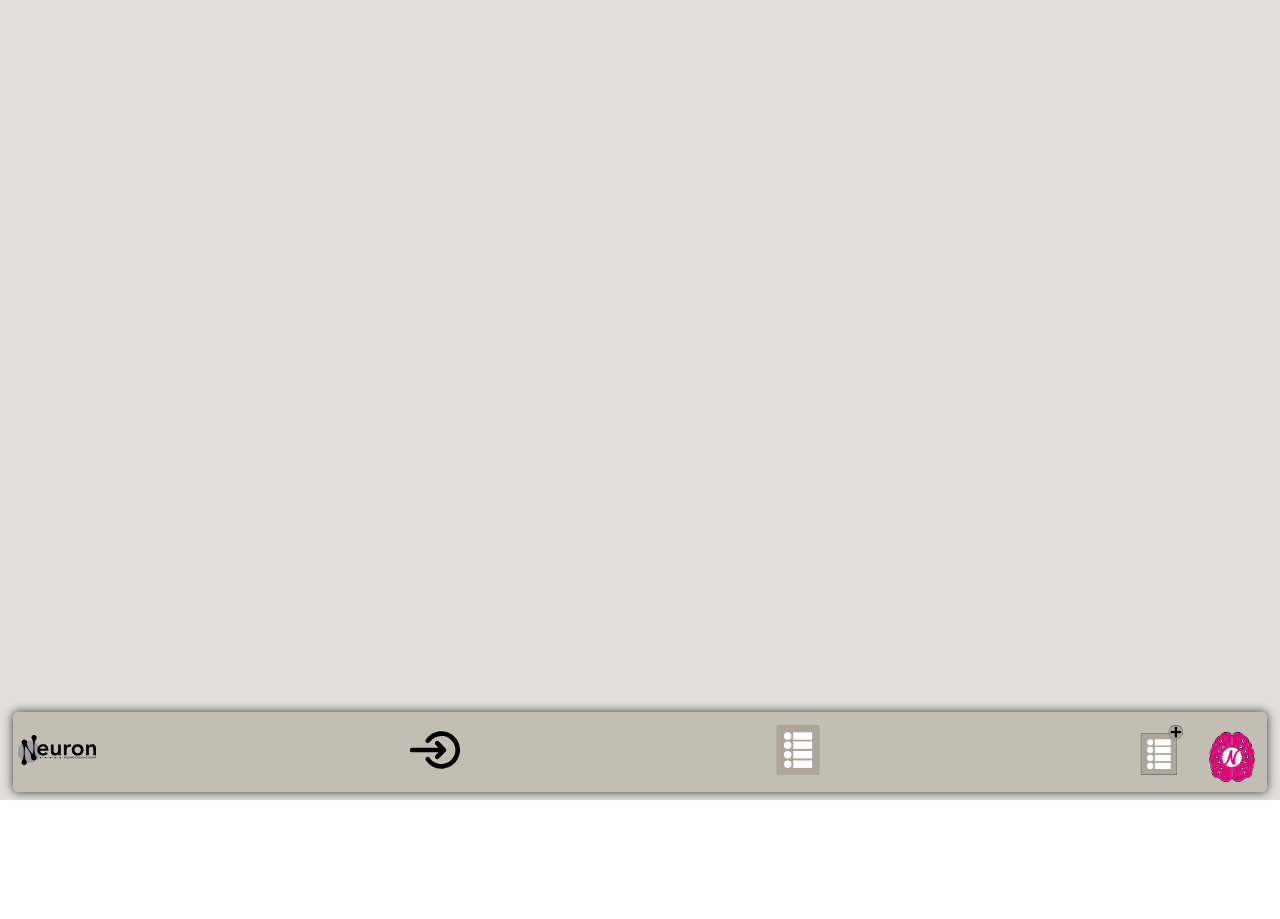
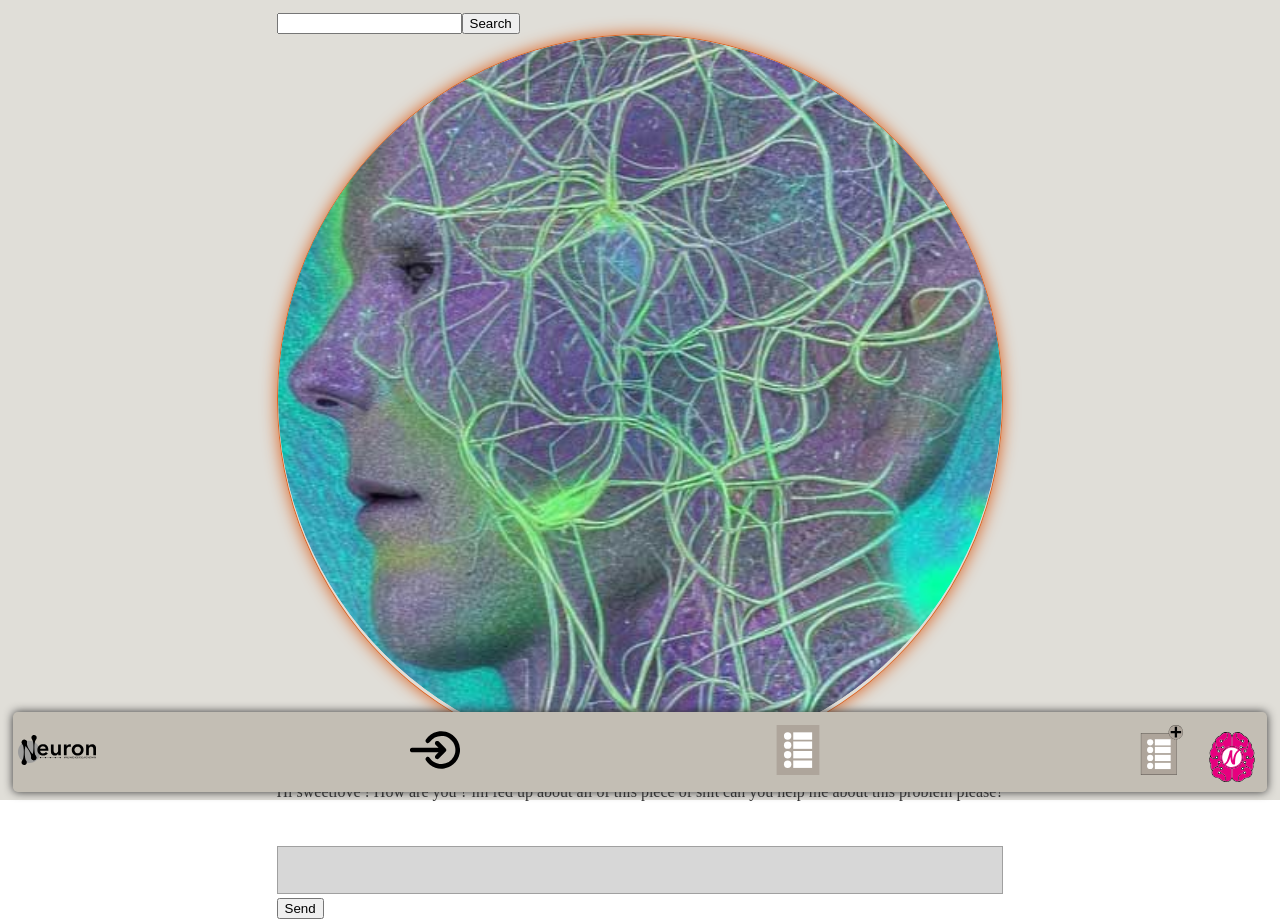
Before and after one commit to WildCodeSchool/2022-09-JS-PARIS-NEURON, a React (Vite) app in the folder frontend/: page /userprofile in a window 1280 px wide. Before the commit the page ends 800 px from the top, so only its background shows below. Built offline with nearby package versions, Linux system fonts and the light colour scheme; what react-fusioncharts would draw is missing.

Commit message:
add PrivateMessage.jsx to DisplayPrivateMessage.jsx and add it to UserProfile.jsx

```diff
--- a/frontend/src/components/DisplayPrivateMessage/DisplayPrivateMessage.jsx
+++ b/frontend/src/components/DisplayPrivateMessage/DisplayPrivateMessage.jsx
@@ -1,53 +1,13 @@
-// import React, { useEffect, useState } from "react";
+import React from "react";
+import {PrivateMessage} from "@components";
 
-// export const DisplayPrivateMessage = () => {
-//   const [Emails, setEmails] = useState([]);
+export const DisplayPrivateMessage = () => {
 
-//   useEffect(() => {
-//     setEmails([
-//       {
-//         id: 1,
-//         username: "Fufu",
-//         sender: "Alien",
-//         subject: "Test1",
-//         content:
-//           "Hi sweetlove ! How are you ? im fed up about all of this piece of shit can you help me about this problem please?",
-//       },
-//       {
-//         id: 1,
-//         username: "Yoh",
-//         sender: "Alien",
-//         subject: "Test2",
-//         content:
-//           "Hi my ducky ! How are you ? im fed up about all of this piece of shit can you help me about this problem please?",
-//       },
-//       {
-//         id: 1,
-//         username: "Oneblood",
-//         sender: "Alien",
-//         subject: "Test3",
-//         content:
-//           "Hi my ducky2 ! How are you ? im fed up about all of this piece of shit can you help me about this problem please?",
-//       },
-//       {
-//         id: 1,
-//         username: "Shyne",
-//         sender: "Alien",
-//         subject: "Test4",
-//         content:
-//           "Hi dear World! How are you ? im fed up about all of this piece of shit can you help me about this problem please?",
-//       },
-//     ]);
-//   }, []);
-
-//   return (
-//     <div>
-//       <input type="search" id="searchbar_emails" />
-//       <button type="submit">Search</button>
-//       {setEmails.map((Email) => {
-//         return <div className="emails_container" key={Email} />;
-//       })}
-//       <DisplayPrivateMessage />
-//     </div>
-//   );
-// };
+  return (
+    <div>
+      <input type="search" id="searchbar_emails" />
+      <button type="submit">Search</button>
+    <div className="emails_container"><PrivateMessage/></div>
+    </div>
+  );
+};
--- a/frontend/src/components/PrivateMessage/PrivateMessage.jsx
+++ b/frontend/src/components/PrivateMessage/PrivateMessage.jsx
@@ -1,15 +1,34 @@
 import React from "react";
 import { Avatar } from "@components";
+import { Markdown } from "..";
 
 export const PrivateMessage = () => {
+
+ const Emails= [
+    {
+    id: 1,
+    username: "Fufu",
+    subject: "Test1",
+    content:
+      "Hi sweetlove ! How are you ? im fed up about all of this piece of shit can you help me about this problem please?",
+  }
+]
   return (
-    <div>
-      <div className="privatemessage_header">
-        <Avatar />
-        {/* <span className="pseudo_sender">{username}</span> */}
-        {/* <span className="subject">{subject}</span> */}
+    <div className="privatemessage">
+        {Emails.map((Email)=>(
+          <div key={Email}>
+            <div className="privatemessage_header">
+              <div className="privatemessage_avatarsender"> <Avatar /></div>
+
+        <span className="privatemessage_pseudosender">{Email.username}</span>
+        <span className="privatemessage_subject">{Email.subject}</span>
+        </div>
+        <div className="privatemessage_content">
+        <p className="content">{Email.content}</p>
+        </div>
+        </div>))}
+        <Markdown />
+        <button type="submit" className="privatemessage_buttonsend">Send</button>
       </div>
-      <PrivateMessage />
-    </div>
   );
 };
--- a/frontend/src/components/PrivateMessage/PrivateMessage.scss
+++ b/frontend/src/components/PrivateMessage/PrivateMessage.scss
@@ -0,0 +1,15 @@
+.privatemessage {
+  display: flex;
+
+  &_header {
+    display: flex;
+    flex-direction: column;
+    width: 95%;
+  }
+  &_avatarsender {
+    height: 150px;
+    display: flex;
+    justify-content: flex-start;
+    align-items: flex-start;
+  }
+}
--- a/frontend/src/components/index.js
+++ b/frontend/src/components/index.js
@@ -9,4 +9,6 @@ export { NeuronCard } from "./NeuronCard/NeuronCard";
 export { Markdown } from "./Markdown/Markdown";
 export { TopicsDisplay } from "./TopicsDisplay/TopicsDisplay";
 export { TopicCard } from "./TopicCard/TopicCard";
+export { DisplayPrivateMessage } from "./DisplayPrivateMessage/DisplayPrivateMessage";
+export { PrivateMessage } from "./PrivateMessage/PrivateMessage";
 // export { TagsFavorites } from "./TagsFavorites/TagsFavorites";
--- a/frontend/src/pages/UserProfile/UserProfile.jsx
+++ b/frontend/src/pages/UserProfile/UserProfile.jsx
@@ -1,11 +1,12 @@
 import React from "react";
-import { Navbar } from "@components/";
+import { Navbar, DisplayPrivateMessage } from "@components/";
 
 import "./UserProfile.scss";
 
 export const UserProfile = () => {
   return (
     <div className="userprofile">
+      <DisplayPrivateMessage/>
       {/* <TagsFavorites /> */}
       <Navbar />
     </div>
```
Also changed, not shown: frontend/src/components/TagsFavorites/TagsFavorites.jsx (+53 -53 lines).
